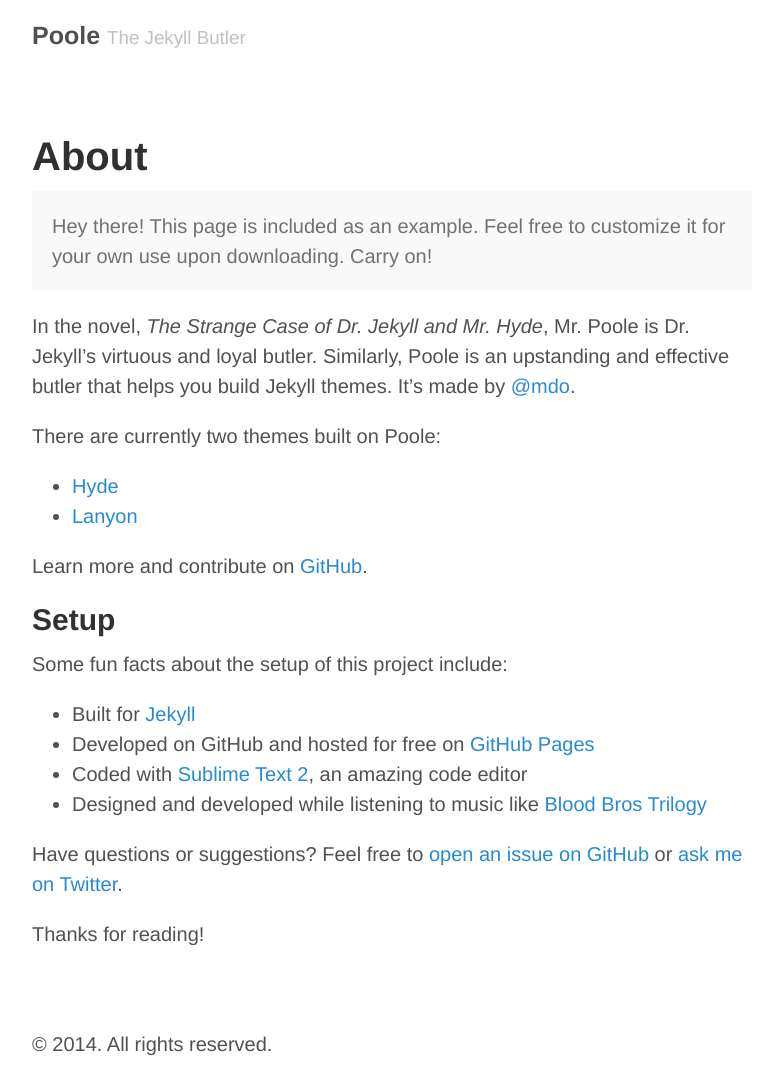
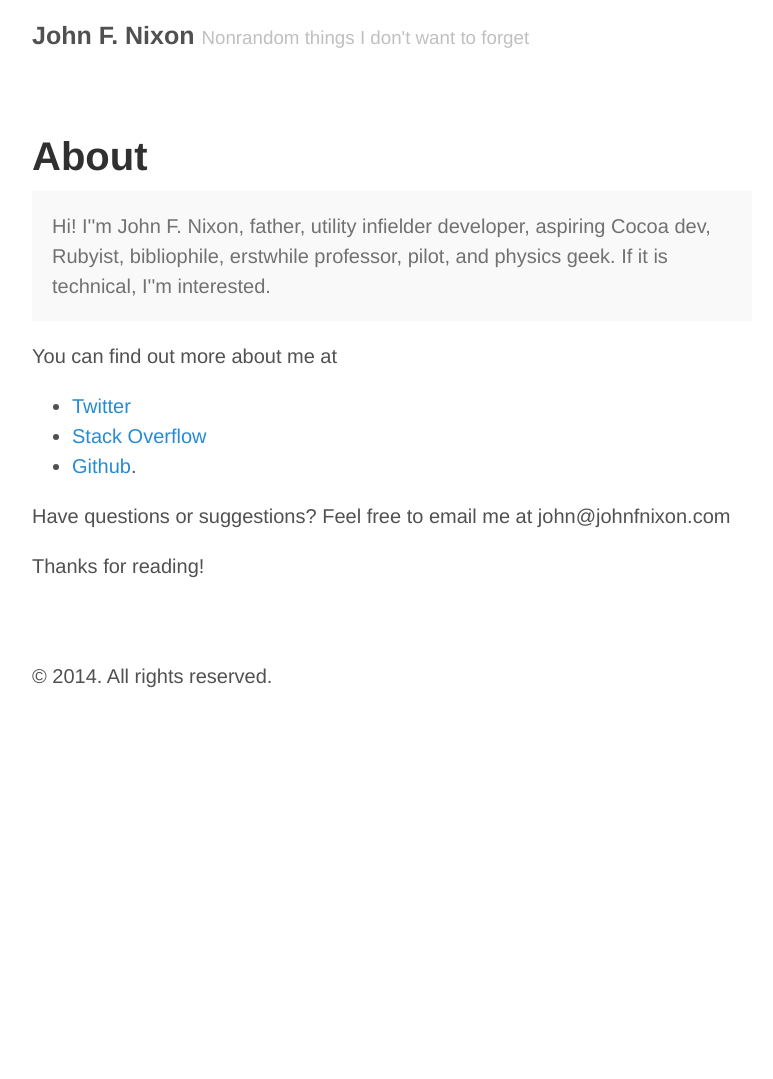
Before and after one commit to jfnixon/jfnixon.github.io, a Jekyll site: the page built from about.md, in a window 1280 px wide. Shown: the whole page, without its empty margins (248-1021 px from the left). Built offline with Jekyll 4.4.1, drawn with Linux system fonts in a browser that asks for light colours; Markdown is read by kramdown in place of the engine named in the settings; after the commit the page ends 900 px from its top, so only the background shows below that.

Commit message:
quick customization

```diff
--- a/_config.yml
+++ b/_config.yml
@@ -6,17 +6,17 @@
 permalink:        pretty
 
 # Setup
-title:            Poole
-tagline:          The Jekyll Butler
-url:              http://getpoole.com
+title:            John F. Nixon
+tagline:          Nonrandom things I don't want to forget
+url:              http://blog.johnfnixon.com
 paginate:         1
 baseurl:          /
 author:
-  name:           Mark Otto
-  url:            https://twitter.com/mdo
-  email:          markdotto@gmail.com
+  name:           John F. Nixon
+  url:            https://twitter.com/jfnixon
+  email:          john@johnfnixon.com
 
 # Custom vars
 version:          1.0.0
 github:
-  repo:           https://github.com/poole/poole
+  repo:           https://github.com/jfnixon/jfnixon.github.io
--- a/about.md
+++ b/about.md
@@ -4,27 +4,14 @@
 ---
 
 <p class="message">
-  Hey there! This page is included as an example. Feel free to customize it for your own use upon downloading. Carry on!
+  Hi! I''m John F. Nixon, father, utility infielder developer, aspiring Cocoa dev, Rubyist, bibliophile, erstwhile professor, pilot, and physics geek. If it is technical, I''m interested.
 </p>
 
-In the novel, *The Strange Case of Dr. Jekyll and Mr. Hyde*, Mr. Poole is Dr. Jekyll's virtuous and loyal butler. Similarly, Poole is an upstanding and effective butler that helps you build Jekyll themes. It's made by [@mdo](https://twitter.com/mdo).
+You can find out more about me at
+* [Twitter](https://twitter.com/jfnixon)
+* [Stack Overflow](http://stackoverflow.com/users/18092/fred)
+* [Github](https://github.com/jfnixon).
 
-There are currently two themes built on Poole:
-
-* [Hyde](http://hyde.getpoole.com)
-* [Lanyon](http://lanyon.getpoole.com)
-
-Learn more and contribute on [GitHub](https://github.com/poole).
-
-## Setup
-
-Some fun facts about the setup of this project include:
-
-* Built for [Jekyll](http://jekyllrb.com)
-* Developed on GitHub and hosted for free on [GitHub Pages](https://pages.github.com)
-* Coded with [Sublime Text 2](http://sublimetext.com), an amazing code editor
-* Designed and developed while listening to music like [Blood Bros Trilogy](https://soundcloud.com/maddecent/sets/blood-bros-series)
-
-Have questions or suggestions? Feel free to [open an issue on GitHub](https://github.com/poole/poole/issues/new) or [ask me on Twitter](https://twitter.com/mdo).
+Have questions or suggestions? Feel free to email me at john@johnfnixon.com
 
 Thanks for reading!
```
